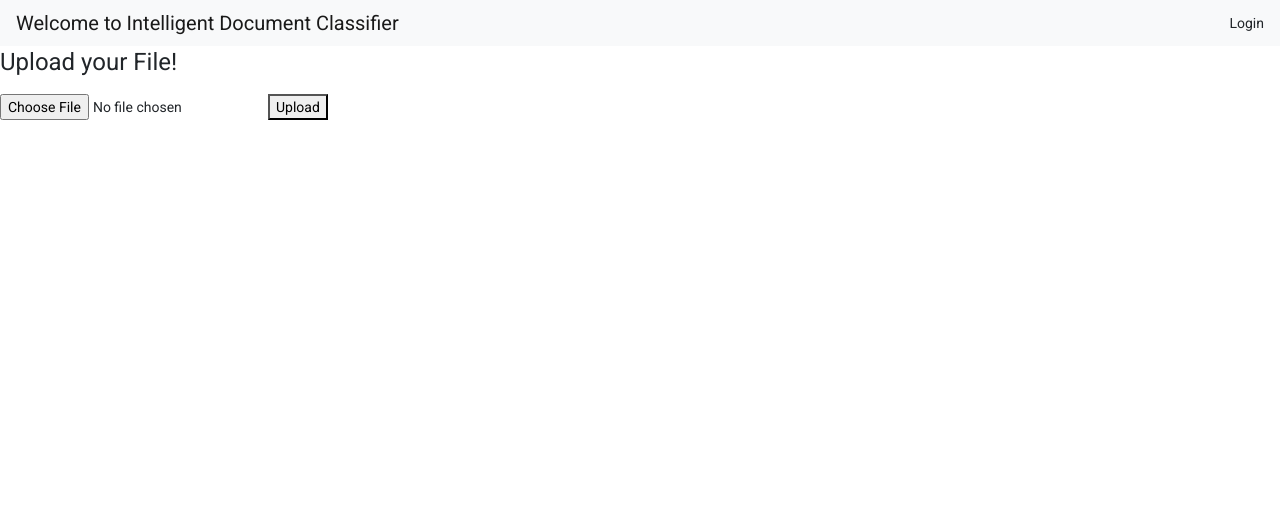
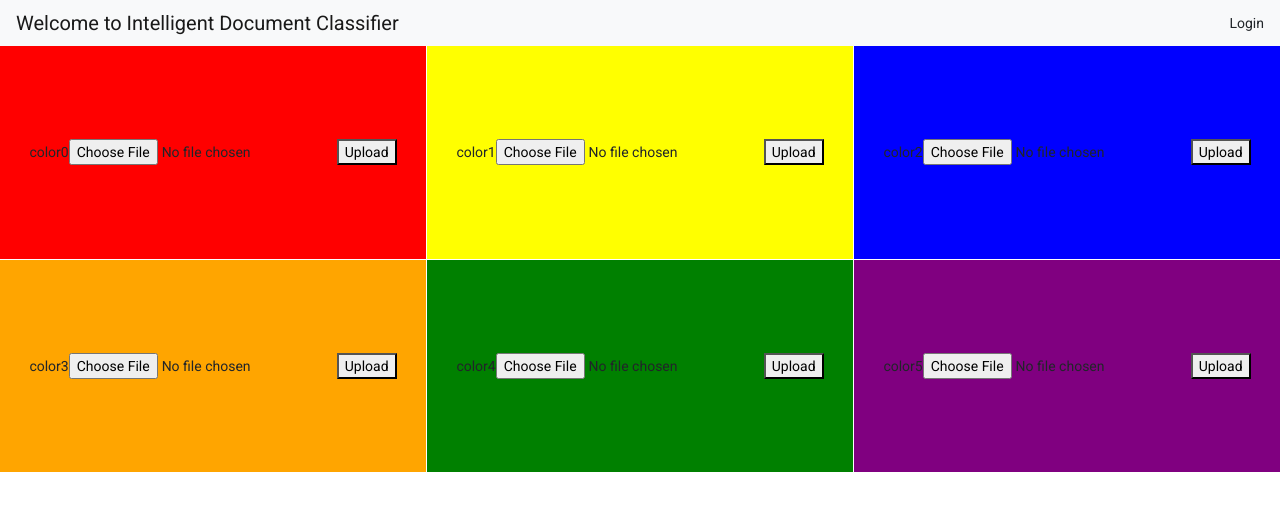
Before and after one commit to linesbetween/idc-front-end, an Angular app: page /home in a window 1280 px wide. Shown: the top 510 px of the page. Built offline with nearby package versions, Linux system fonts and the light colour scheme.

Commit message:
added 6 color uploaders

```diff
--- a/src/app/app.module.ts
+++ b/src/app/app.module.ts
@@ -13,6 +13,7 @@ import {MatIconModule} from '@angular/material/icon';
 import { FileUploadComponent } from './home/file-upload/file-upload.component';
 import {FormsModule, ReactiveFormsModule} from '@angular/forms';
 import {MatFormFieldModule} from '@angular/material/form-field';
+import {MatGridListModule} from '@angular/material/grid-list';
 
 @NgModule({
   declarations: [
@@ -29,7 +30,8 @@ import {MatFormFieldModule} from '@angular/material/form-field';
         MatIconModule,
         FormsModule,
         ReactiveFormsModule,
-        MatFormFieldModule
+        MatFormFieldModule,
+        MatGridListModule
     ],
   providers: [],
   bootstrap: [AppComponent]
--- a/src/app/home/file-upload/file-upload.component.html
+++ b/src/app/home/file-upload/file-upload.component.html
@@ -1,4 +1,3 @@
-<h1>Upload your File!</h1>
 <div>
   <form [formGroup]="form" (ngSubmit)="onSubmit()" fxLayout="column" #uploadForm="ngForm">
       <input type="file"  formControlName="files" id="files" (change)="onFileChange($event)" />
--- a/src/app/home/file-upload/file-upload.component.ts
+++ b/src/app/home/file-upload/file-upload.component.ts
@@ -9,7 +9,7 @@ import {UploadService} from '../../shared/upload.service';
 })
 export class FileUploadComponent implements OnInit {
   @Input()
-  colorName: string;
+  colorCode: string;
   @Input()
   shapeName: string;
 
@@ -34,7 +34,7 @@ export class FileUploadComponent implements OnInit {
   onSubmit() {
     const formData = new FormData();
     formData.append('file', this.form.get('files').value);
-    this.uploadService.upload(formData).subscribe(
+    this.uploadService.upload(formData, this.colorCode).subscribe(
       (response) => console.log(response),
       (error) => console.log(error)
     );
--- a/src/app/home/home.component.html
+++ b/src/app/home/home.component.html
@@ -1,4 +1,11 @@
-<app-file-upload [colorName]="'red'"></app-file-upload>
+
+<mat-grid-list cols="3" rowHeight="2:1">
+  <mat-grid-tile *ngFor="let tile of tiles"
+  [style.background]="tile.color">
+    {{tile.text}}
+    <app-file-upload [colorCode]="tile.text"></app-file-upload>
+  </mat-grid-tile>
+</mat-grid-list>
 
 <!--<div style="text-align:center; margin-top: 100px; ">-->
 <!--  <mat-card style="margin-top:10px; width: 50%;">-->
--- a/src/app/home/home.component.ts
+++ b/src/app/home/home.component.ts
@@ -11,16 +11,25 @@ import {catchError, map} from 'rxjs/operators';
 })
 export class HomeComponent implements OnInit {
 
-  @ViewChild('fileUpload', {static: false})
-  fileUpload: ElementRef;
-  files = [];
+  // @ViewChild('fileUpload', {static: false})
+  // fileUpload: ElementRef;
+  // files = [];
 
-  constructor(private uploadService: UploadService) { }
+  tiles: Tile[] = [
+    {text: 'color0', color: 'red'},
+    {text: 'color1', color: 'yellow'},
+    {text: 'color2', color: 'blue'},
+    {text: 'color3', color: 'orange'},
+    {text: 'color4', color: 'green'},
+    {text: 'color5', color: 'purple'}
+  ];
+
+constructor(private uploadService: UploadService) { }
 
   ngOnInit(): void {
   }
 
-  uploadFile(file) {
+/*  uploadFile(file) {
     const formData = new FormData();
     formData.append('file', file.data);
     file.inProgress = true;
@@ -61,5 +70,10 @@ export class HomeComponent implements OnInit {
       this.uploadFiles();
     };
     fileUpload.click();
-  }
+  }*/
 }
+
+export interface Tile {
+  color: string;
+  text: string;
+}
--- a/src/app/shared/upload.service.ts
+++ b/src/app/shared/upload.service.ts
@@ -5,13 +5,13 @@ import {HttpClient} from '@angular/common/http';
   providedIn: 'root'
 })
 export class UploadService {
-  SERVER_ULR: string = 'http://localhost:8180/upload/color0';
+  SERVER_ULR: string = 'http://localhost:8180/upload';
 
   constructor(private httpeClient: HttpClient) {
   }
 
-  public upload(formData) {
-    return this.httpeClient.post<any>(this.SERVER_ULR, formData, {
+  public upload(formData, colorCode) {
+    return this.httpeClient.post<any>(`${this.SERVER_ULR}/${colorCode}`, formData, {
       reportProgress: true,
       observe: 'events'
     });
```
